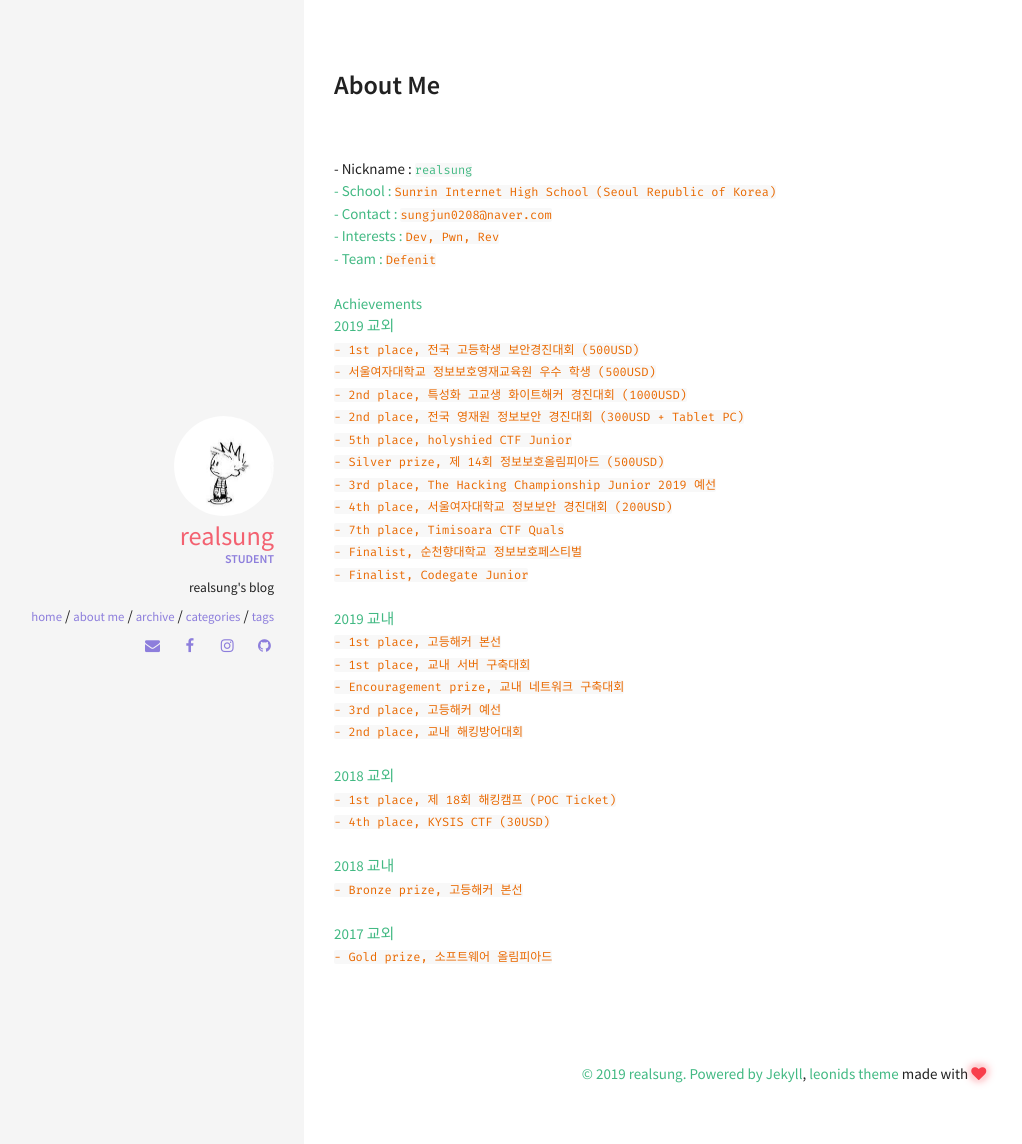
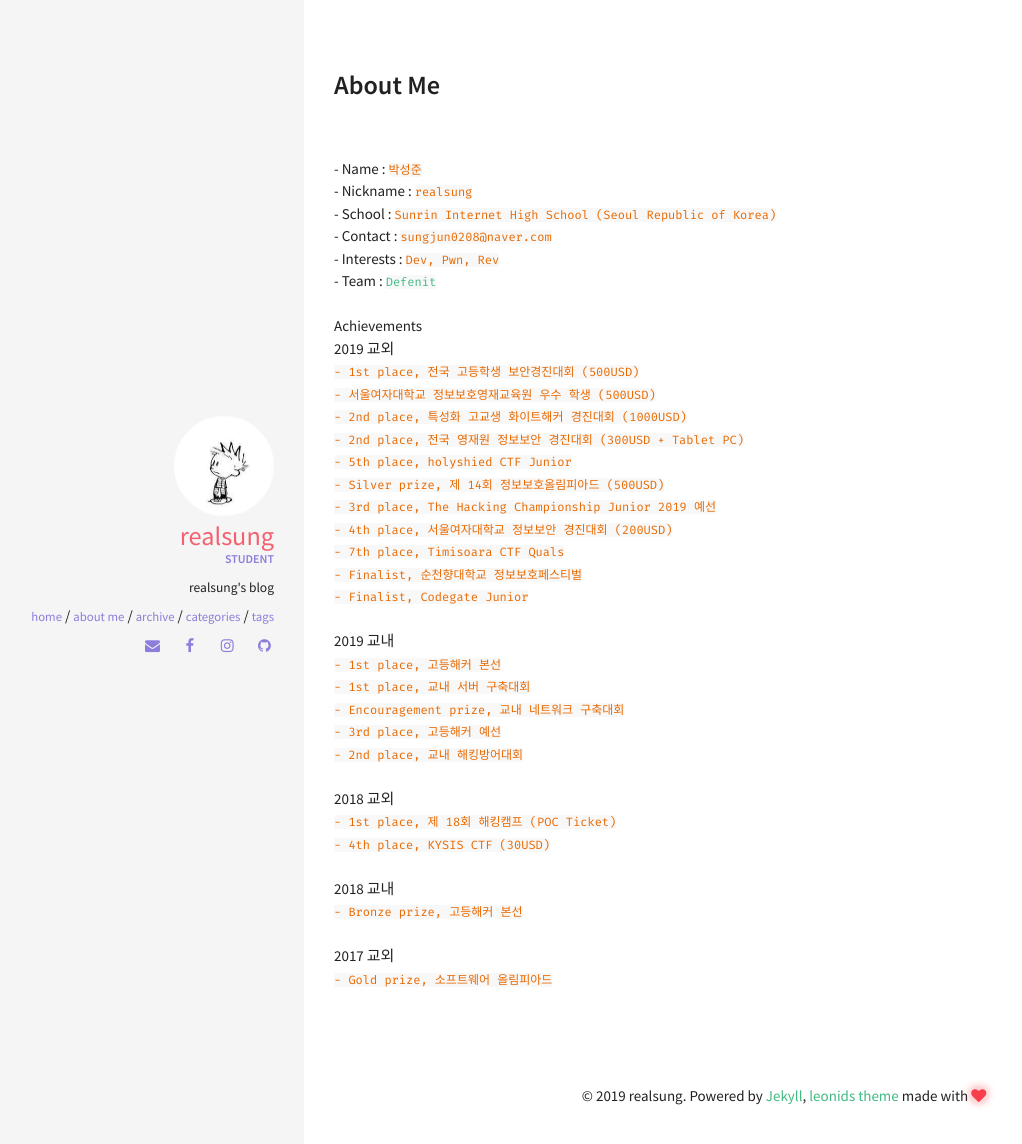
Before and after one commit to realsung/realsung.github.io_backup2, a Jekyll site: the page built from about.html, in a window 1280 px wide. Shown: the top 1144 px of the page, without its empty margins (16-1038 px from the left). Built offline with Jekyll 4.4.1, drawn with Linux system fonts in a browser that asks for light colours.

Commit message:
update about

```diff
--- a/_layouts/about.html
+++ b/_layouts/about.html
@@ -3,11 +3,12 @@ layout: page
 ---
 
 <div class="row">
-   	- Nickname : <code><a href="https://defenit.kr/">realsung</code><br />
+	- Name : <code>박성준</code><br />
+   	- Nickname : <code>realsung</code><br />
 	- School : <code>Sunrin Internet High School (Seoul Republic of Korea)</code><br />
 	- Contact : <code>sungjun0208@naver.com</code><br />
 	- Interests : <code>Dev, Pwn, Rev</code><br />
-	- Team : <code>Defenit</code><br />
+	- Team : <code><a href="https://defenit.kr">Defenit</a></code><br />
 	<br />
 	Achievements
 	<br />
```
